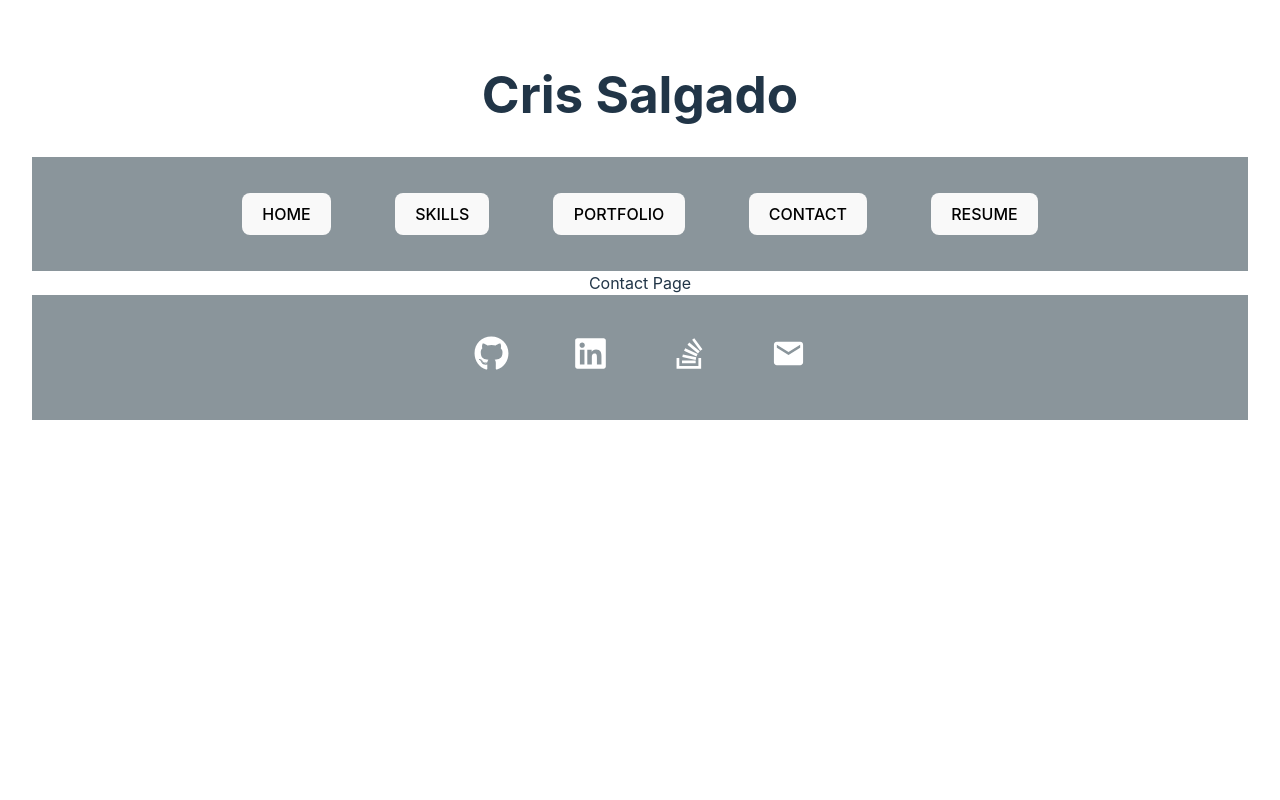
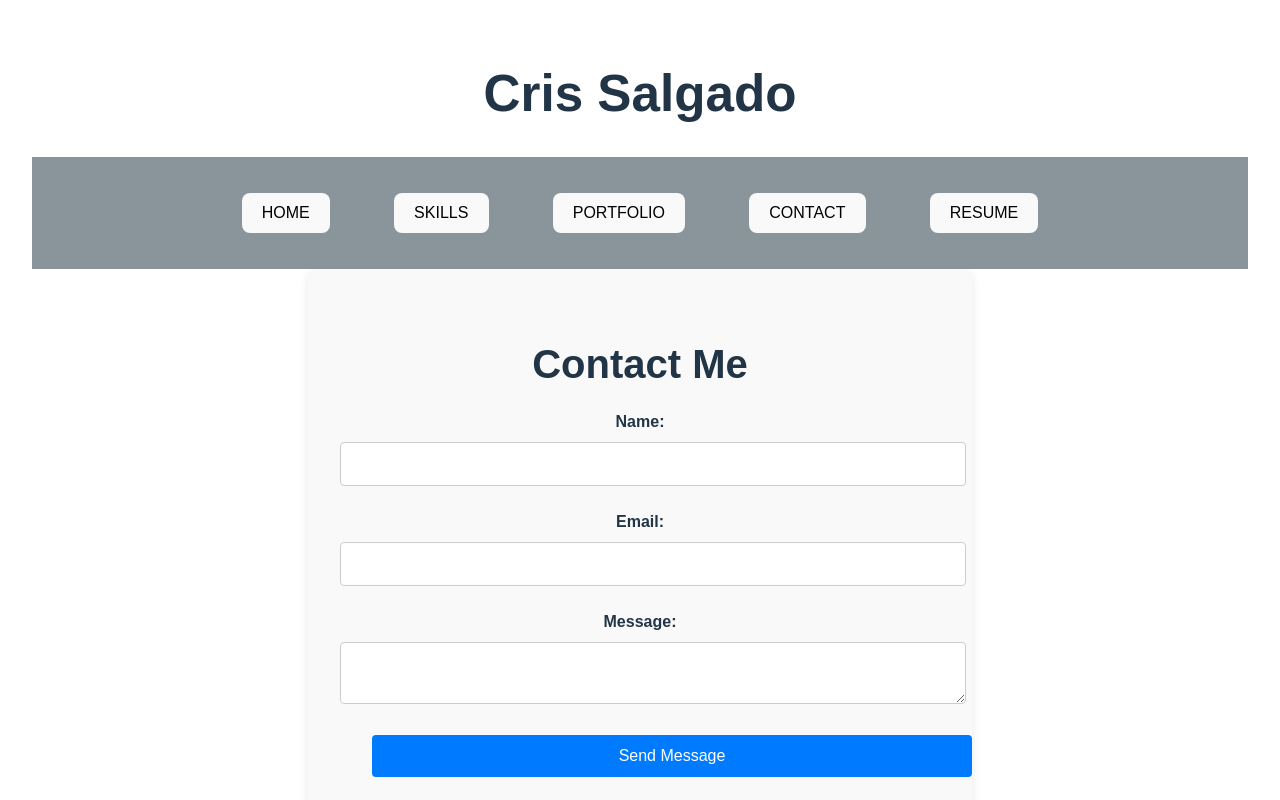
Before and after one commit to CrisSal2/Portfolio-React, a React (Vite) app: page /contact in a window 1280 px wide. Shown: the top 800 px of the page. Built offline with nearby package versions, Linux system fonts and the light colour scheme.

Commit message:
added contact form

```diff
--- a/src/containers/contact/contact.css
+++ b/src/containers/contact/contact.css
@@ -0,0 +1,64 @@
+.contact-form-container {
+    max-width: 600px;
+    margin: 0 auto;
+    padding: 2rem;
+    background-color: #f9f9f9;
+    border-radius: 8px;
+    box-shadow: 0 4px 8px rgba(0, 0, 0, 0.1);
+  }
+
+  .contact-form h2 {
+    margin-bottom: 1rem;
+    text-align: center;
+  }
+
+  .form-group {
+    margin-bottom: 1.5rem;
+  }
+
+  .form-group label {
+    display: block;
+    margin-bottom: 0.5rem;
+    font-weight: bold;
+  }
+
+  .form-group input,
+  .form-group textarea {
+    width: 100%;
+    padding: 0.75rem;
+    border: 1px solid #ccc;
+    border-radius: 4px;
+    font-size: 1rem;
+  }
+
+  .form-group .input-error {
+    border-color: #ff4d4d;
+  }
+
+  .error {
+    color: #ff4d4d;
+    font-size: 0.875rem;
+    margin-top: 0.5rem;
+  }
+
+  .submit-btn {
+    width: 100%;
+    padding: 0.75rem;
+    background-color: #007bff;
+    color: #fff;
+    border: none;
+    border-radius: 4px;
+    font-size: 1rem;
+    cursor: pointer;
+    transition: background-color 0.3s ease;
+  }
+
+  .submit-btn:hover {
+    background-color: #0056b3;
+  }
+
+  .form-success {
+    text-align: center;
+    font-size: 1.25rem;
+    color: #28a745;
+  }
--- a/src/containers/contact/contact.jsx
+++ b/src/containers/contact/contact.jsx
@@ -1,11 +1,113 @@
-import React from "react"
+import React, { useState } from 'react';
+import './contact.css'
 
 function Contact() {
-    return(
-        <div>
-        Contact Page
+  const [formData, setFormData] = useState({
+    name: '',
+    email: '',
+    message: ''
+  });
+
+  const [formErrors, setFormErrors] = useState({});
+  const [isSubmitted, setIsSubmitted] = useState(false);
+
+  // Handle form input changes
+  function handleInputChange(e) {
+    const { name, value } = e.target;
+    setFormData({
+      ...formData,
+      [name]: value
+    });
+  };
+
+  // Validate form inputs
+  function validateForm() {
+    let errors = {};
+    if (!formData.name) errors.name = "Name is required";
+    if (!formData.email) {
+      errors.email = "Email is required";
+    } else if (!/\S+@\S+\.\S+/.test(formData.email)) {
+      errors.email = "Email is invalid";
+    }
+    if (!formData.message) errors.message = "Message is required";
+    return errors;
+  };
+
+  // Handle form submission
+  function handleSubmit(e) {
+    e.preventDefault();
+    const errors = validateForm();
+    setFormErrors(errors);
+
+    if (Object.keys(errors).length === 0) {
+      // Send data to backend or API
+      console.log(formData);
+
+      // Simulate sending to the server
+      setTimeout(() => {
+        setIsSubmitted(true);
+        setFormData({
+          name: '',
+          email: '',
+          message: ''
+        });
+      }, 1000);
+    }
+  };
+
+  return (
+    <div className="contact-form-container">
+      {isSubmitted ? (
+        <div className="form-success">
+          <h2>Thank you! Your message has been sent.</h2>
         </div>
-    )
-}
+      ) : (
+        <form className="contact-form" onSubmit={handleSubmit}>
+          <h2>Contact Me</h2>
+
+          <div className="form-group">
+            <label htmlFor="name">Name:</label>
+            <input
+              type="text"
+              id="name"
+              name="name"
+              value={formData.name}
+              onChange={handleInputChange}
+              className={formErrors.name ? 'input-error' : ''}
+            />
+            {formErrors.name && <span className="error">{formErrors.name}</span>}
+          </div>
+
+          <div className="form-group">
+            <label htmlFor="email">Email:</label>
+            <input
+              type="email"
+              id="email"
+              name="email"
+              value={formData.email}
+              onChange={handleInputChange}
+              className={formErrors.email ? 'input-error' : ''}
+            />
+            {formErrors.email && <span className="error">{formErrors.email}</span>}
+          </div>
+
+          <div className="form-group">
+            <label htmlFor="message">Message:</label>
+            <textarea
+              id="message"
+              name="message"
+              value={formData.message}
+              onChange={handleInputChange}
+              className={formErrors.message ? 'input-error' : ''}
+            ></textarea>
+            {formErrors.message && <span className="error">{formErrors.message}</span>}
+          </div>
+
+          <button type="submit" className="submit-btn">Send Message</button>
+        </form>
+      )}
+    </div>
+  );
+};
 
 export default Contact;
--- a/src/containers/home/home.css
+++ b/src/containers/home/home.css
@@ -1,4 +1,48 @@
 
 .homeDiv {
-    padding-bottom: 0%;
+    display: flex;
+    align-items: center;
+    justify-content: center;
+    flex-direction: column;
+    background-color: white;
+    min-height: 60vh;
 }
+
+#Profile_Picture {
+    margin-bottom: 20px;
+}
+
+#Profile_Picture img {
+    width: 300px;
+    height: 300px;
+    border-radius: 50%;
+    object-fit: cover;
+    border: 4px solid #007bff;
+    box-shadow: 0 4px 8px rgba(0, 0, 0, 0.1);
+}
+
+.section_text {
+    text-align: center;
+}
+
+.section_text h1 {
+    font-size: 2.5rem;
+    font-weight: bold;
+    color: #333;
+    margin-bottom: 10px;
+}
+
+.section_text .intro_text {
+    font-size: 1.25rem;
+    color: #555;
+    margin-top: 0;
+    padding: 0 20px;
+    max-width: 500px;
+    line-height: 1.5;
+}
+
+  body {
+    font-family: 'Arial', sans-serif;
+    margin: 0;
+    padding: 0;
+}
```
